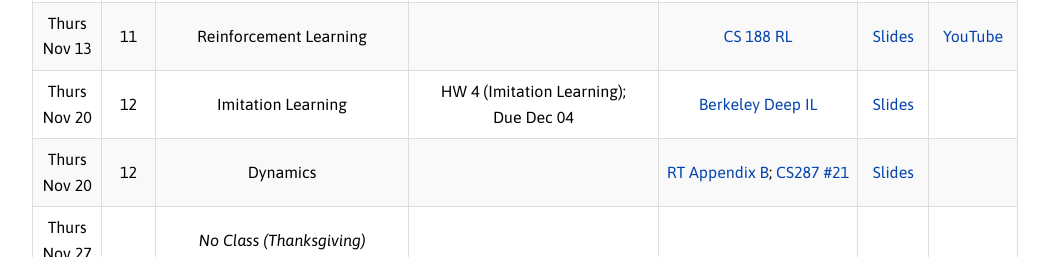
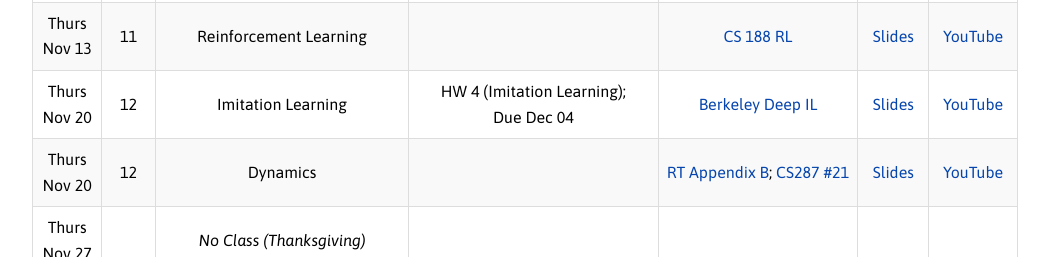
Before and after one commit to danielseita/danielseita.github.io, a plain HTML site: page cs545-fa2025.html in a window 1280 px wide. Shown: the part 3738-3995 px from the top of the page, without its empty margins (115-1164 px from the left). Drawn offline with nearby package versions, Linux system fonts and the light colour scheme.

Commit message:
Add YouTube for Nov 20

```diff
--- a/cs545-fa2025.html
+++ b/cs545-fa2025.html
@@ -436,7 +436,7 @@
                     <td>HW 4 (Imitation Learning);<br>Due Dec 04</td>
                     <td><a href="https://youtu.be/HUzyjOsd2PA?feature=shared">Berkeley Deep IL</a></td>
                     <td><a href="https://www.dropbox.com/scl/fi/f5dvf7i9421lf0y3mjljb/Seita_Lec_23_Fa2025.pdf?rlkey=dhcbfh6ksarbdujdqnqkrxaab&st=2su9od8u&dl=0">Slides</a></td>
-                    <td></td>
+                    <td><a href="https://youtu.be/2V4tqGSPsE8">YouTube</a></td>
                 </tr>
                 <tr>
                     <td>Thurs<br>Nov 20</td>
@@ -445,7 +445,7 @@
                     <td></td>
                     <td><a href="https://underactuated.csail.mit.edu/multibody.html">RT Appendix B</a>; <a href="https://www.youtube.com/watch?v=HRp6DH5M7Co">CS287 #21</a></td>
                     <td><a href="https://www.dropbox.com/scl/fi/y3mlxbdkvxtfilu2r41o1/Seita_Lec_24_Fa2025.pdf?rlkey=gr8fly7k2knewe22m38ssiyoc&st=ckxnxq6l&dl=0">Slides</a></td>
-                    <td></td>
+                    <td><a href="https://youtu.be/pLhTuNp9rmM">YouTube</a></td>
                 </tr>
                 <tr>
                     <td>Thurs<br>Nov 27</td>
```
